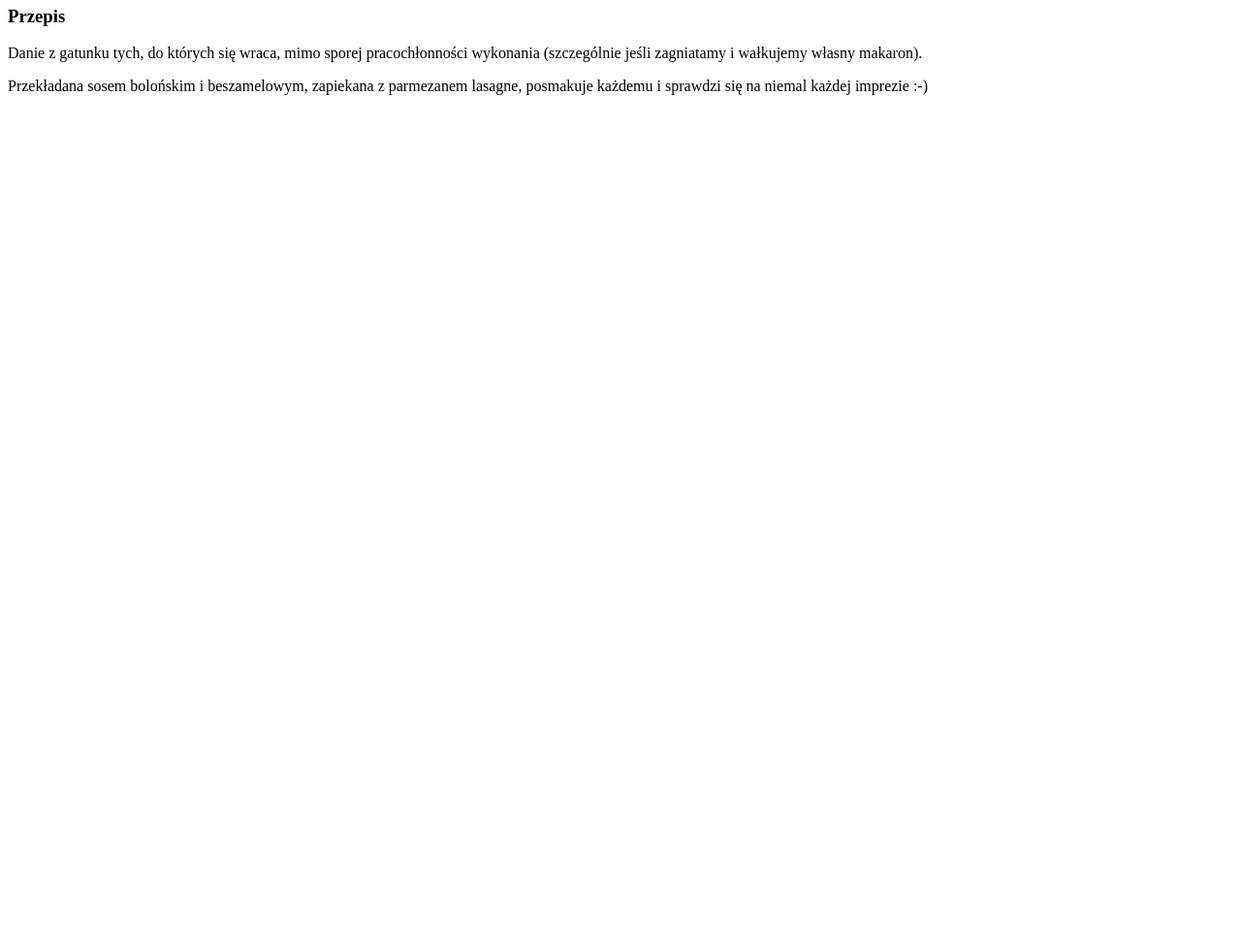
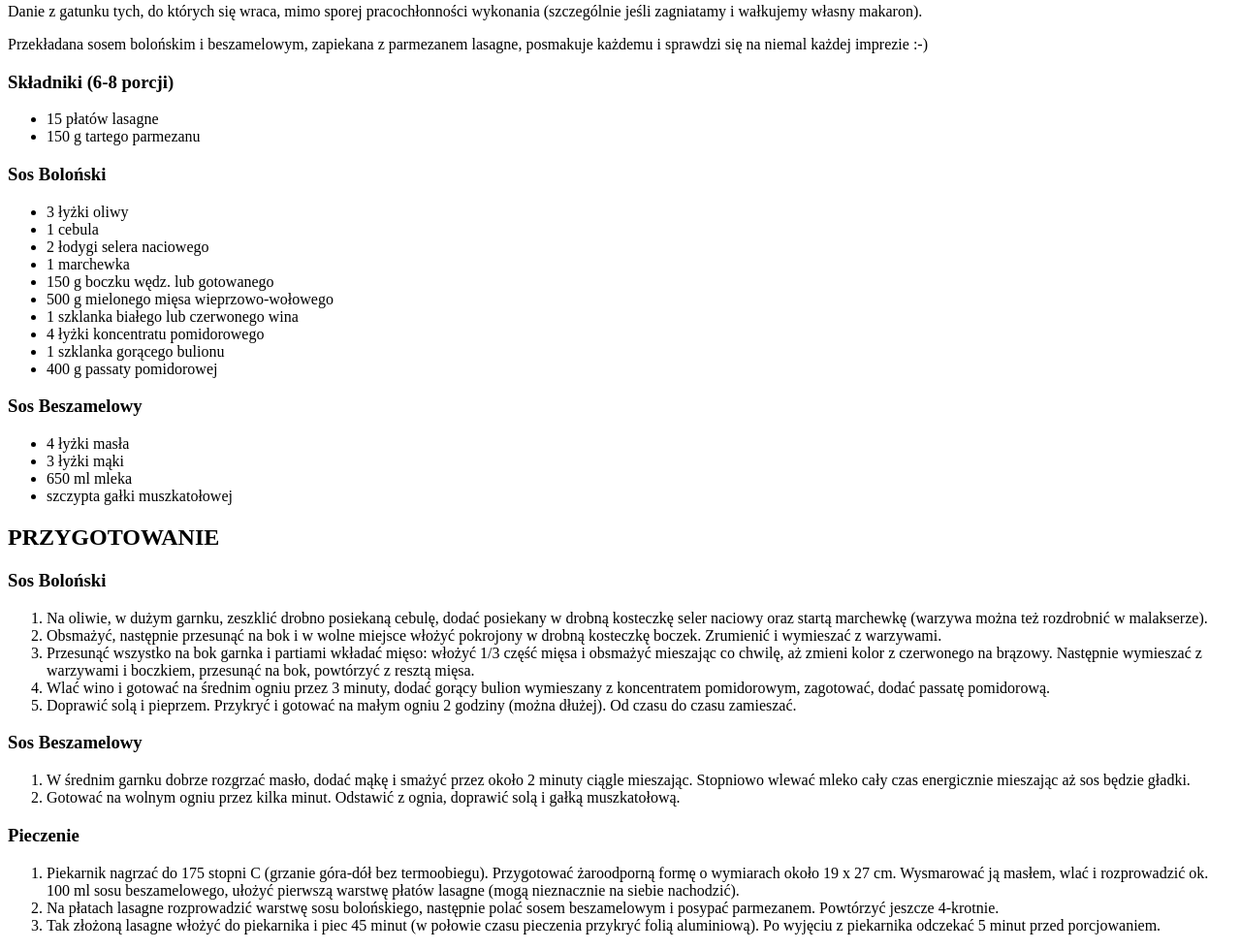
Before and after one commit to daramaciej/odin-recipes, a plain HTML site: page recipes/lasagna.html in a window 1280 px wide. Shown: the part 347-1327 px from the top of the page at 97% size. Before the commit the page ends 800 px from the top, so only its background shows below. Drawn offline with Linux system fonts and the light colour scheme.

Commit message:
Add lasagne steps to cook

```diff
--- a/recipes/lasagna.html
+++ b/recipes/lasagna.html
@@ -11,9 +11,77 @@
 
     <img src="../images/lasagne.jpg" alt="Lasagne photo">
 
-    <h3>Przepis</h3>
     <p>Danie z gatunku tych, do których się wraca, mimo sporej pracochłonności wykonania (szczególnie jeśli zagniatamy i wałkujemy własny makaron). </p>
     <p>Przekładana sosem bolońskim i beszamelowym, zapiekana z parmezanem lasagne, posmakuje każdemu i sprawdzi się na niemal każdej imprezie :-)</p>
+
+    <h3>Składniki (6-8 porcji)</h3>
+    <ul>
+        <li>15 płatów lasagne </li>
+        <li>150 g tartego parmezanu</li>
+    </ul>
+
+    <h3>Sos Boloński</h3>
+    <ul>
+        <li>3 łyżki oliwy</li>
+        <li>1 cebula</li>
+        <li>2 łodygi selera naciowego</li>
+        <li>1 marchewka</li>
+        <li>150 g boczku wędz. lub gotowanego</li>
+        <li>500 g mielonego mięsa wieprzowo-wołowego</li>
+        <li>1 szklanka białego lub czerwonego wina</li>
+        <li>4 łyżki koncentratu pomidorowego</li>
+        <li>1 szklanka gorącego bulionu</li>
+        <li>400 g passaty pomidorowej</li>
+
+    </ul>
+
+    <h3>Sos Beszamelowy</h3>
+    <ul>
+        <li>4 łyżki masła</li>
+        <li>3 łyżki mąki</li>
+        <li>650 ml mleka</li>
+        <li>szczypta gałki muszkatołowej</li>
+
+    </ul>
+
+    <h2>PRZYGOTOWANIE</h2>
+    <h3>Sos Boloński</h3>
+    <ol>
+        <li>Na oliwie, w dużym garnku, zeszklić drobno posiekaną cebulę, dodać posiekany w
+            drobną kosteczkę seler naciowy oraz startą marchewkę
+            (warzywa można też rozdrobnić w malakserze).</li>
+        <li>Obsmażyć, następnie przesunąć na bok i w wolne miejsce włożyć pokrojony w
+            drobną kosteczkę boczek. Zrumienić i wymieszać z warzywami.</li>
+        <li>Przesunąć wszystko na bok garnka i partiami wkładać mięso: włożyć 1/3 część mięsa i obsmażyć
+            mieszając co chwilę, aż zmieni kolor z czerwonego na brązowy.
+            Następnie wymieszać z warzywami i boczkiem, przesunąć na bok, powtórzyć z resztą mięsa.</li>
+        <li>Wlać wino i gotować na średnim ogniu przez 3 minuty, dodać gorący bulion
+            wymieszany z koncentratem pomidorowym, zagotować, dodać passatę pomidorową.</li>
+        <li>Doprawić solą i pieprzem. Przykryć i gotować na małym ogniu 2 godziny (można dłużej).
+            Od czasu do czasu zamieszać.</li>
+    </ol>
+
+    <h3>Sos Beszamelowy</h3>
+    <ol>
+        <li>W średnim garnku dobrze rozgrzać masło, dodać mąkę i smażyć przez około 2 minuty ciągle mieszając.
+             Stopniowo wlewać mleko cały czas energicznie mieszając aż sos będzie gładki.</li>
+        <li>Gotować na wolnym ogniu przez kilka minut. Odstawić z ognia, doprawić
+            solą i gałką muszkatołową.</li>
+    </ol>
+
+    <h3>Pieczenie</h3>
+    <ol>
+        <li>Piekarnik nagrzać do 175 stopni C (grzanie góra-dół bez termoobiegu).
+            Przygotować żaroodporną formę o wymiarach około 19 x 27 cm. Wysmarować ją masłem,
+            wlać i rozprowadzić ok. 100 ml sosu beszamelowego,
+            ułożyć pierwszą warstwę płatów lasagne (mogą nieznacznie na siebie nachodzić).</li>
+        <li>Na płatach lasagne rozprowadzić warstwę sosu bolońskiego,
+            następnie polać sosem beszamelowym i posypać parmezanem.
+            Powtórzyć jeszcze 4-krotnie.</li>
+        <li>Tak złożoną lasagne włożyć do piekarnika i piec 45 minut (w połowie czasu pieczenia
+            przykryć folią aluminiową).
+            Po wyjęciu z piekarnika odczekać 5 minut przed porcjowaniem.</li>
+    </ol>
 
 
 </body>
```
